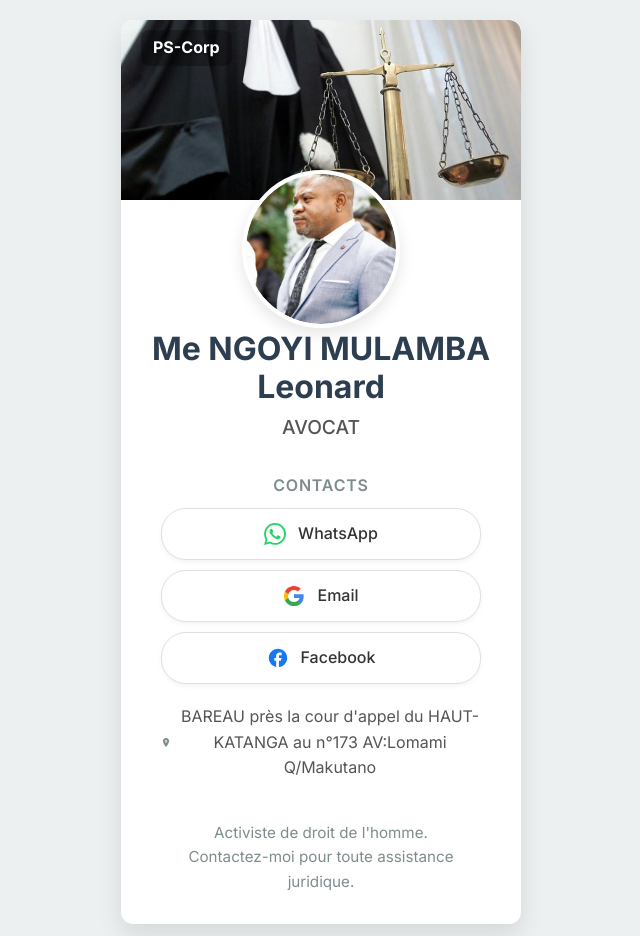
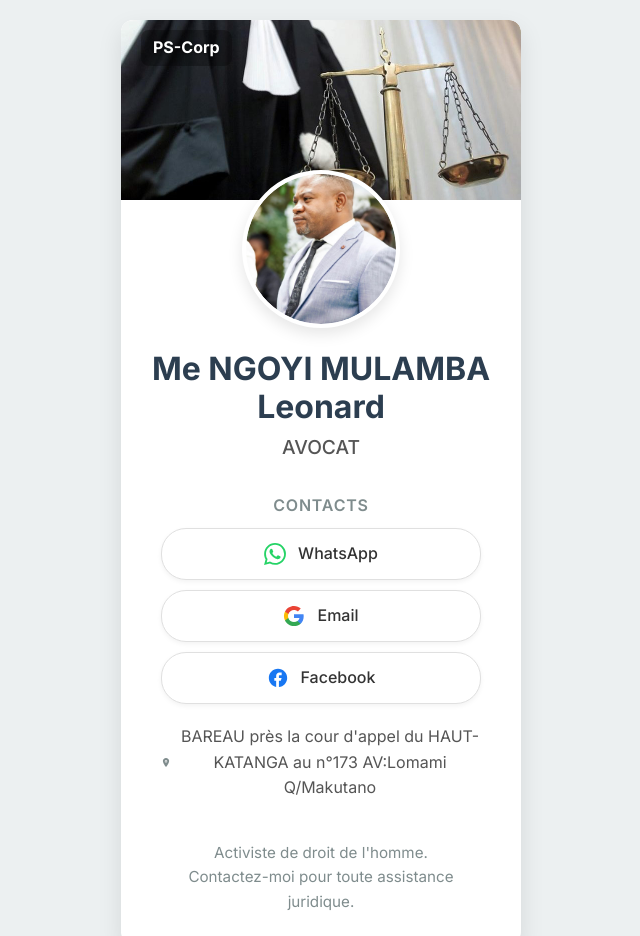
Before and after one commit to briseur010/Leonardcard, a plain HTML site: page index.html in a window 1280 px wide. Shown: the top 936 px of the page, without its empty margins (319-959 px from the left). Drawn offline with nearby package versions, Linux system fonts and the light colour scheme.

Commit message:
Update style.css

```diff
--- a/style.css
+++ b/style.css
@@ -119,7 +119,7 @@ body {
 
 /* Corps de la carte */
 .card-body {
-    padding: calc(var(--spacing-md) + 110px) var(--spacing-md) var(--spacing-lg) var(--spacing-md); /* Espace pour la photo de profil et padding général */
+    padding: calc(var(--spacing-md) + 130px) var(--spacing-md) var(--spacing-lg) var(--spacing-md); /* Espace pour la photo de profil et padding général */
     text-align: center; /* Centrer le nom et la fonction */
 }
 
```
